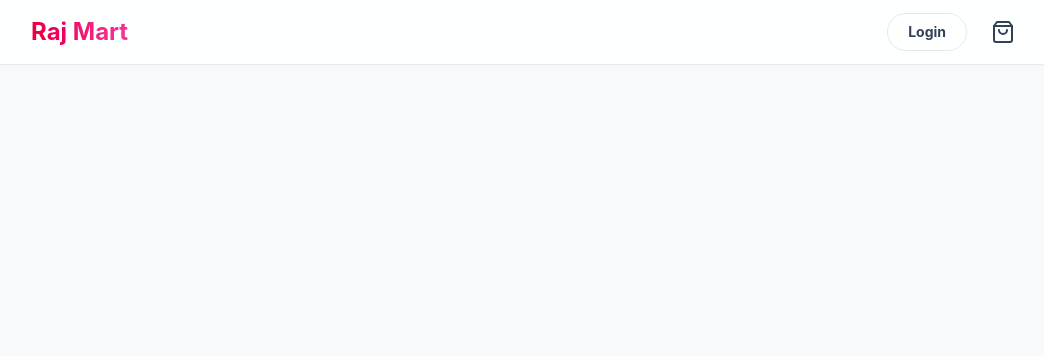
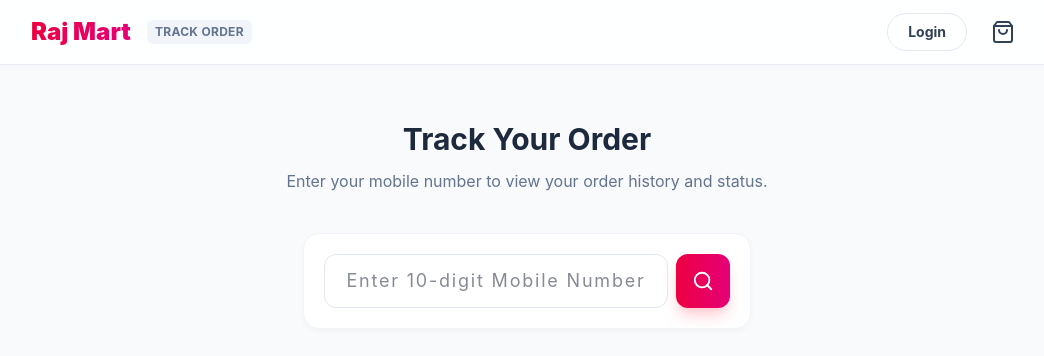
Before and after one commit to Yatharth-Professional-Coder/Raj_mart, a React (Vite) app in the folder client/: page /track-order in a window 1280 px wide. Before the commit this address had no page. Shown: the top 356 px of the page, without its empty margins (113-1157 px from the left). Built offline with nearby package versions, Linux system fonts and the light colour scheme.

Commit message:
feat: add order tracking & fix registration bug

```diff
--- a/client/src/App.jsx
+++ b/client/src/App.jsx
@@ -9,6 +9,7 @@ import Signup from './pages/Signup';
 import ProtectedRoute from './components/ProtectedRoute';
 import { AuthProvider } from './context/AuthContext';
 import { useState } from 'react';
+import TrackOrder from './pages/TrackOrder';
 
 function App() {
   const [cart, setCart] = useState([]);
@@ -59,6 +60,7 @@ function App() {
                 />
               } />
               <Route path="/order-success" element={<OrderSuccess />} />
+              <Route path="/track-order" element={<TrackOrder />} />
 
               {/* Protected Admin Route */}
               <Route path="/admin" element={
--- a/client/src/components/Navbar.jsx
+++ b/client/src/components/Navbar.jsx
@@ -9,9 +9,14 @@ export default function Navbar({ cart }) {
     return (
         <nav className="sticky top-0 z-50 glass bg-white/80 border-b border-slate-200">
             <div className="container mx-auto px-4 h-16 flex items-center justify-between max-w-5xl">
-                <Link to="/" className="text-2xl font-bold bg-gradient-to-r from-rose-600 to-pink-500 bg-clip-text text-transparent">
-                    Raj Mart
-                </Link>
+                <div className="flex items-center gap-4">
+                    <Link to="/" className="text-2xl font-black bg-gradient-to-r from-rose-600 to-pink-600 bg-clip-text text-transparent">
+                        Raj Mart
+                    </Link>
+                    <Link to="/track-order" className="text-xs font-bold text-slate-500 hover:text-rose-600 uppercase tracking-wide bg-slate-100 px-2 py-1 rounded-md transition-colors">
+                        Track Order
+                    </Link>
+                </div>
 
                 <div className="flex items-center gap-4">
                     {user ? (
--- /dev/null
+++ b/client/src/pages/TrackOrder.jsx
@@ -0,0 +1,113 @@
+import { useState } from 'react';
+import axios from 'axios';
+import { Search, Package, Check, Clock, Truck, X } from 'lucide-react';
+
+export default function TrackOrder() {
+    const [phone, setPhone] = useState('');
+    const [orders, setOrders] = useState(null);
+    const [loading, setLoading] = useState(false);
+    const [error, setError] = useState('');
+
+    const handleTrack = async (e) => {
+        e.preventDefault();
+        if (phone.length < 10) {
+            setError('Please enter a valid 10-digit mobile number');
+            return;
+        }
+
+        setLoading(true);
+        setError('');
+        try {
+            const res = await axios.get(`${import.meta.env.VITE_API_URL}/api/user/orders/track/${phone}`);
+            setOrders(res.data);
+            if (res.data.length === 0) setError('No orders found for this number.');
+        } catch (err) {
+            setError('Failed to fetch orders. Please try again.');
+        } finally {
+            setLoading(false);
+        }
+    };
+
+    const getStatusColor = (status) => {
+        switch (status) {
+            case 'Delivered': return 'text-green-600 bg-green-50 border-green-200';
+            case 'Cancelled': return 'text-red-600 bg-red-50 border-red-200';
+            case 'Out for Delivery': return 'text-blue-600 bg-blue-50 border-blue-200';
+            case 'Confirmed': return 'text-purple-600 bg-purple-50 border-purple-200';
+            default: return 'text-yellow-600 bg-yellow-50 border-yellow-200';
+        }
+    };
+
+    const getStatusIcon = (status) => {
+        switch (status) {
+            case 'Delivered': return <Check size={16} />;
+            case 'Cancelled': return <X size={16} />;
+            case 'Out for Delivery': return <Truck size={16} />;
+            case 'Confirmed': return <Package size={16} />;
+            default: return <Clock size={16} />;
+        }
+    };
+
+    return (
+        <div className="max-w-2xl mx-auto py-8 px-4">
+            <div className="text-center mb-10">
+                <h1 className="text-3xl font-bold text-slate-800 mb-3">Track Your Order</h1>
+                <p className="text-slate-500">Enter your mobile number to view your order history and status.</p>
+            </div>
+
+            <div className="card max-w-md mx-auto mb-10">
+                <form onSubmit={handleTrack} className="flex gap-2">
+                    <input
+                        type="tel"
+                        value={phone}
+                        onChange={(e) => setPhone(e.target.value.replace(/\D/g, '').slice(0, 10))}
+                        placeholder="Enter 10-digit Mobile Number"
+                        className="input-field flex-1 text-lg tracking-widest text-center"
+                        required
+                    />
+                    <button type="submit" disabled={loading} className="btn-primary !py-2 !px-4">
+                        {loading ? <div className="w-5 h-5 border-2 border-white/30 border-t-white rounded-full animate-spin"></div> : <Search size={22} />}
+                    </button>
+                </form>
+                {error && <div className="text-red-500 text-sm mt-3 text-center bg-red-50 p-2 rounded-lg border border-red-100">{error}</div>}
+            </div>
+
+            <div className="space-y-4">
+                {orders && orders.map(order => (
+                    <div key={order._id} className="card hover:border-rose-200 transition-colors">
+                        <div className="flex justify-between items-start mb-4 border-b border-slate-100 pb-3">
+                            <div>
+                                <div className="text-xs text-slate-400 font-mono">ORDER ID: {order._id}</div>
+                                <div className="text-sm text-slate-500 mt-1">
+                                    {new Date(order.createdAt).toLocaleDateString(undefined, { weekday: 'short', year: 'numeric', month: 'short', day: 'numeric', hour: '2-digit', minute: '2-digit' })}
+                                </div>
+                            </div>
+                            <div className={`px-3 py-1.5 rounded-full text-xs font-bold uppercase tracking-wider border flex items-center gap-1.5 ${getStatusColor(order.status)}`}>
+                                {getStatusIcon(order.status)}
+                                {order.status}
+                            </div>
+                        </div>
+
+                        <div className="space-y-2 mb-4">
+                            {order.items.map((item, idx) => (
+                                <div key={idx} className="flex justify-between text-sm">
+                                    <span className="text-slate-700"><span className="font-bold text-slate-900">{item.quantity}x</span> {item.productName}</span>
+                                    <span className="text-slate-500">₹{item.priceAtPurchase * item.quantity}</span>
+                                </div>
+                            ))}
+                        </div>
+
+                        <div className="flex justify-between items-center pt-3 border-t border-slate-100">
+                            <div className="text-xs text-slate-500">
+                                Delivery to: <span className="font-bold text-slate-700">{order.customerName}</span>
+                            </div>
+                            <div className="text-lg font-bold text-slate-900">
+                                ₹{order.totalAmount}
+                            </div>
+                        </div>
+                    </div>
+                ))}
+            </div>
+        </div>
+    );
+}
```
Also changed, not shown: 2 other files (tests, documents, lock files or other folders).
